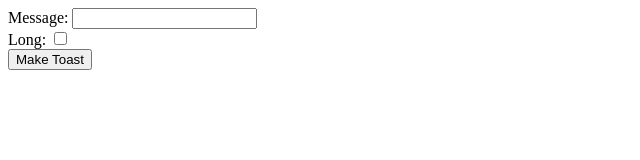
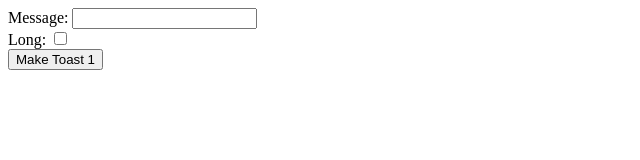
Before and after one commit to zachariasmanuel/TestSiteAndroidJSInterface, a plain HTML site: page index.html in a window 1280 px wide. Shown: the full height of the page, 0-640 px from the left. Drawn offline with Linux system fonts and the light colour scheme.

Commit message:
Changed the name

```diff
--- a/index.html
+++ b/index.html
@@ -35,7 +35,7 @@
     Message: <input id="message" name="message" type="text"/><br />
     Long: <input id="length" name="length" type="checkbox" /><br />
 
-    <input type="submit" value="Make Toast" />
+    <input type="submit" value="Make Toast 1" />
 </form>
 
 </body>
```
